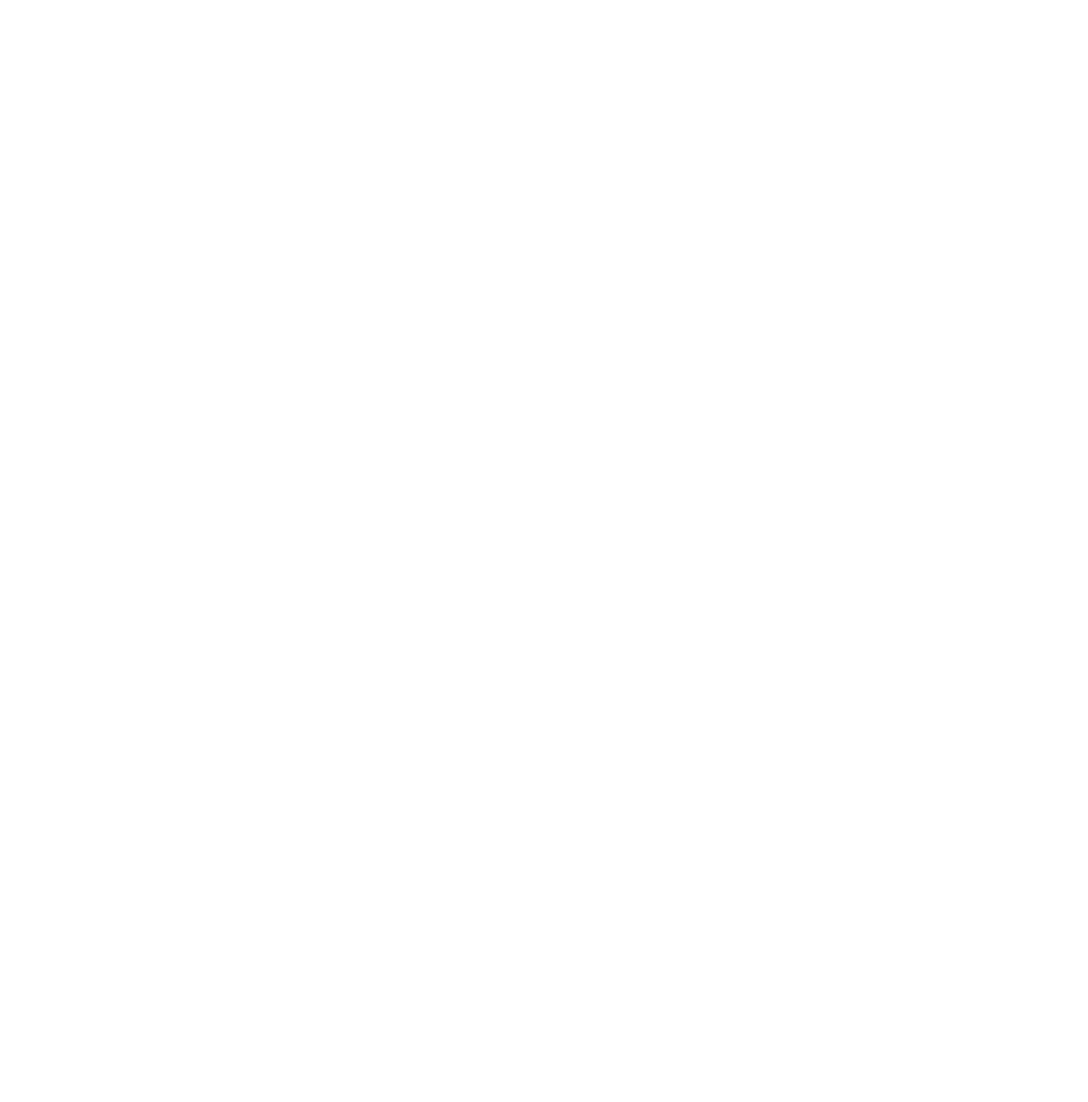
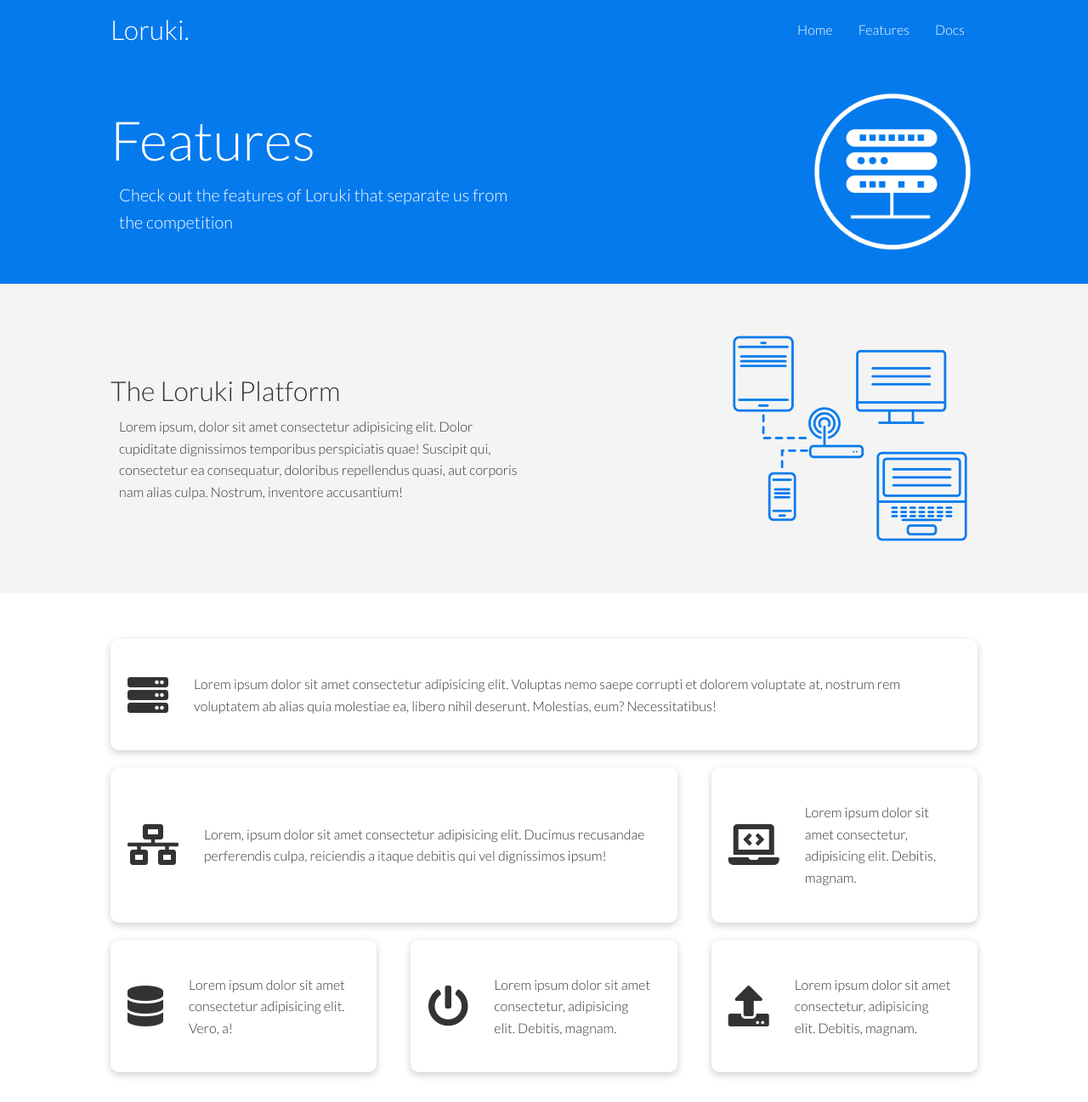
Before and after one commit to abdumamdouh/Loruki, a plain HTML site: page features.html in a window 1280 px wide. Shown: the top 1297 px of the page at 85% size. Before the commit the page ends 800 px from the top, so only its background shows below. Drawn offline with Linux system fonts and the light colour scheme.

Commit message:
features page added

```diff
--- a/css/style.css
+++ b/css/style.css
@@ -168,6 +168,44 @@ body {
   transform: translateY(-15px);
 }
 
+/* Features Head */
+
+.features-head img {
+  width: 200px;
+  justify-self: flex-end;
+}
+
+/* Features Sub Head */
+.features-sub-head img {
+  width: 300px;
+  justify-self: flex-end;
+}
+
+/* Features main */
+
+.features-main i {
+  margin-right: 20px;
+}
+
+.features-main .grid {
+  padding: 30px;
+}
+
+.features-main .grid > *:first-child {
+  grid-column: 1 / span 3;
+}
+
+.features-main .grid > *:nth-child(2) {
+  grid-column: 1 / span 2;
+}
+
+/* Docs head */
+
+.docs-head img {
+  width: 200px;
+  justify-self: flex-end;
+}
+
 /* Footer */
 
 .footer .social a {
@@ -181,3 +219,54 @@ body {
 .footer ul a:hover {
   font-weight: bold;
 }
+
+/* Tablets and under */
+
+@media (max-width: 768px) {
+  .grid,
+  .showcase .grid,
+  .stats .grid,
+  .cli .grid,
+  .cloud .grid {
+    grid-template-columns: 1fr;
+    grid-template-rows: 1fr;
+  }
+
+  .showcase {
+    height: auto;
+  }
+
+  .showcase-text {
+    text-align: center;
+    margin-top: 40px;
+  }
+
+  .showcase-form {
+    justify-self: center;
+    margin: auto;
+  }
+
+  .cli .grid > *:first-child {
+    grid-column: 1;
+    grid-row: 1;
+  }
+}
+
+/* Mobile */
+
+@media (max-width: 500px) {
+  /* Navbar */
+
+  .navbar {
+    height: 110px;
+  }
+
+  .navbar .flex {
+    flex-direction: column;
+  }
+
+  .navbar ul {
+    padding: 10px;
+    background-color: rgba(0, 0, 0, 0.1);
+  }
+}
--- a/docs.html
+++ b/docs.html
@@ -0,0 +1,67 @@
+<!DOCTYPE html>
+<html lang="en">
+  <head>
+    <meta charset="UTF-8" />
+    <meta http-equiv="X-UA-Compatible" content="IE=edge" />
+    <meta name="viewport" content="width=device-width, initial-scale=1.0" />
+    <title>Loruki | Cloud Hosting For Everyone</title>
+    <link rel="stylesheet" href="./css/utilities.css" />
+    <link rel="stylesheet" href="./css/style.css" />
+    <link
+      rel="stylesheet"
+      href="https://cdnjs.cloudflare.com/ajax/libs/font-awesome/5.15.3/css/all.min.css"
+      integrity="sha512-iBBXm8fW90+nuLcSKlbmrPcLa0OT92xO1BIsZ+ywDWZCvqsWgccV3gFoRBv0z+8dLJgyAHIhR35VZc2oM/gI1w=="
+      crossorigin="anonymous"
+      referrerpolicy="no-referrer"
+    />
+  </head>
+  <body>
+    <!-- Navbar -->
+    <div class="navbar">
+      <div class="container flex">
+        <h1 class="logo">Loruki.</h1>
+        <nav>
+          <ul>
+            <li><a href="index.html">Home</a></li>
+            <li><a href="features.html">Features</a></li>
+            <li><a href="docs.html">Docs</a></li>
+          </ul>
+        </nav>
+      </div>
+    </div>
+
+    <section class="docs-head bg-primary py-2">
+      <div class="container grid">
+        <div>
+          <h2 class="xl">Docs</h2>
+          <p class="lead">Learn how to work with the Loruki platform</p>
+        </div>
+        <img src="./images/docs.png" alt="" />
+      </div>
+    </section>
+
+    <!-- Footer -->
+
+    <footer class="footer bg-dark py-5">
+      <div class="container grid grid-3">
+        <div>
+          <h1>Loruki</h1>
+          <span>Copyright &copy; 2021</span>
+        </div>
+        <nav>
+          <ul>
+            <li><a href="./index.html">Home</a></li>
+            <li><a href="./features.html">Features</a></li>
+            <li><a href="./docs.html">Docs</a></li>
+          </ul>
+        </nav>
+        <div class="social">
+          <a href="#"><i class="fab fa-github fa-2x"></i></a>
+          <a href="#"><i class="fab fa-facebook fa-2x"></i></a>
+          <a href="#"><i class="fab fa-instagram fa-2x"></i></a>
+          <a href="#"><i class="fab fa-twitter fa-2x"></i></a>
+        </div>
+      </div>
+    </footer>
+  </body>
+</html>
--- a/features.html
+++ b/features.html
@@ -0,0 +1,138 @@
+<!DOCTYPE html>
+<html lang="en">
+  <head>
+    <meta charset="UTF-8" />
+    <meta http-equiv="X-UA-Compatible" content="IE=edge" />
+    <meta name="viewport" content="width=device-width, initial-scale=1.0" />
+    <title>Loruki | Cloud Hosting For Everyone</title>
+    <link rel="stylesheet" href="./css/utilities.css" />
+    <link rel="stylesheet" href="./css/style.css" />
+    <link
+      rel="stylesheet"
+      href="https://cdnjs.cloudflare.com/ajax/libs/font-awesome/5.15.3/css/all.min.css"
+      integrity="sha512-iBBXm8fW90+nuLcSKlbmrPcLa0OT92xO1BIsZ+ywDWZCvqsWgccV3gFoRBv0z+8dLJgyAHIhR35VZc2oM/gI1w=="
+      crossorigin="anonymous"
+      referrerpolicy="no-referrer"
+    />
+  </head>
+  <body>
+    <!-- Navbar -->
+    <div class="navbar">
+      <div class="container flex">
+        <h1 class="logo">Loruki.</h1>
+        <nav>
+          <ul>
+            <li><a href="index.html">Home</a></li>
+            <li><a href="features.html">Features</a></li>
+            <li><a href="docs.html">Docs</a></li>
+          </ul>
+        </nav>
+      </div>
+    </div>
+
+    <!-- Features -->
+
+    <section class="features-head bg-primary py-3">
+      <div class="container grid">
+        <div>
+          <h2 class="xl">Features</h2>
+          <p class="lead">
+            Check out the features of Loruki that separate us from the
+            competition
+          </p>
+        </div>
+        <img src="./images/server.png" alt="server" />
+      </div>
+    </section>
+
+    <!-- Sub head -->
+
+    <section class="features-sub-head bg-light py-3">
+      <div class="container grid">
+        <div>
+          <h2 class="md">The Loruki Platform</h2>
+          <p>
+            Lorem ipsum, dolor sit amet consectetur adipisicing elit. Dolor
+            cupiditate dignissimos temporibus perspiciatis quae! Suscipit qui,
+            consectetur ea consequatur, doloribus repellendus quasi, aut
+            corporis nam alias culpa. Nostrum, inventore accusantium!
+          </p>
+        </div>
+        <img src="./images/server2.png" alt="" />
+      </div>
+    </section>
+
+    <section class="features-main my-2">
+      <div class="container grid grid-3">
+        <div class="card flex">
+          <i class="fas fa-server fa-3x"></i>
+          <p>
+            Lorem ipsum dolor sit amet consectetur adipisicing elit. Voluptas
+            nemo saepe corrupti et dolorem voluptate at, nostrum rem voluptatem
+            ab alias quia molestiae ea, libero nihil deserunt. Molestias, eum?
+            Necessitatibus!
+          </p>
+        </div>
+        <div class="card flex">
+          <i class="fas fa-network-wired fa-3x"></i>
+          <p>
+            Lorem, ipsum dolor sit amet consectetur adipisicing elit. Ducimus
+            recusandae perferendis culpa, reiciendis a itaque debitis qui vel
+            dignissimos ipsum!
+          </p>
+        </div>
+        <div class="card flex">
+          <i class="fas fa-laptop-code fa-3x"></i>
+          <p>
+            Lorem ipsum dolor sit amet consectetur, adipisicing elit. Debitis,
+            magnam.
+          </p>
+        </div>
+        <div class="card flex">
+          <i class="fas fa-database fa-3x"></i>
+          <p>
+            Lorem ipsum dolor sit amet consectetur adipisicing elit. Vero, a!
+          </p>
+        </div>
+        <div class="card flex">
+          <i class="fas fa-power-off fa-3x"></i>
+          <p>
+            Lorem ipsum dolor sit amet consectetur, adipisicing elit. Debitis,
+            magnam.
+          </p>
+        </div>
+        <div class="card flex">
+          <i class="fas fa-upload fa-3x"></i>
+          <p>
+            Lorem ipsum dolor sit amet consectetur, adipisicing elit. Debitis,
+            magnam.
+          </p>
+        </div>
+      </div>
+    </section>
+
+    <!-- Footer -->
+
+    <footer class="footer bg-dark py-5">
+      <div class="container grid grid-3">
+        <div>
+          <h1>Loruki</h1>
+          <span>Copyright &copy; 2021</span>
+        </div>
+        <nav>
+          <ul>
+            <li><a href="./index.html">Home</a></li>
+            <li><a href="./features.html">Features</a></li>
+            <li><a href="./docs.html">Docs</a></li>
+          </ul>
+        </nav>
+        <div class="social">
+          <a href="#"><i class="fab fa-github fa-2x"></i></a>
+          <a href="#"><i class="fab fa-facebook fa-2x"></i></a>
+          <a href="#"><i class="fab fa-instagram fa-2x"></i></a>
+          <a href="#"><i class="fab fa-twitter fa-2x"></i></a>
+        </div>
+      </div>
+    </footer>
+  </body>
+</html>
```
